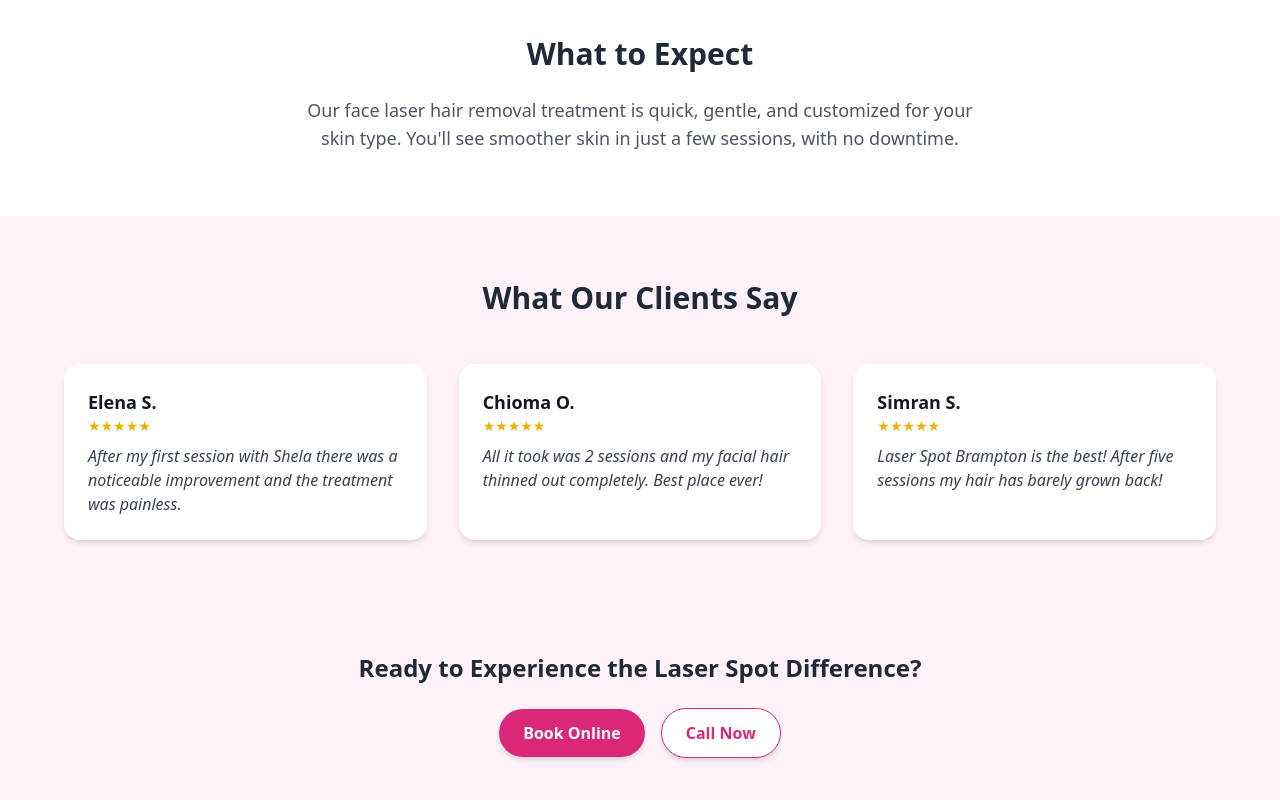
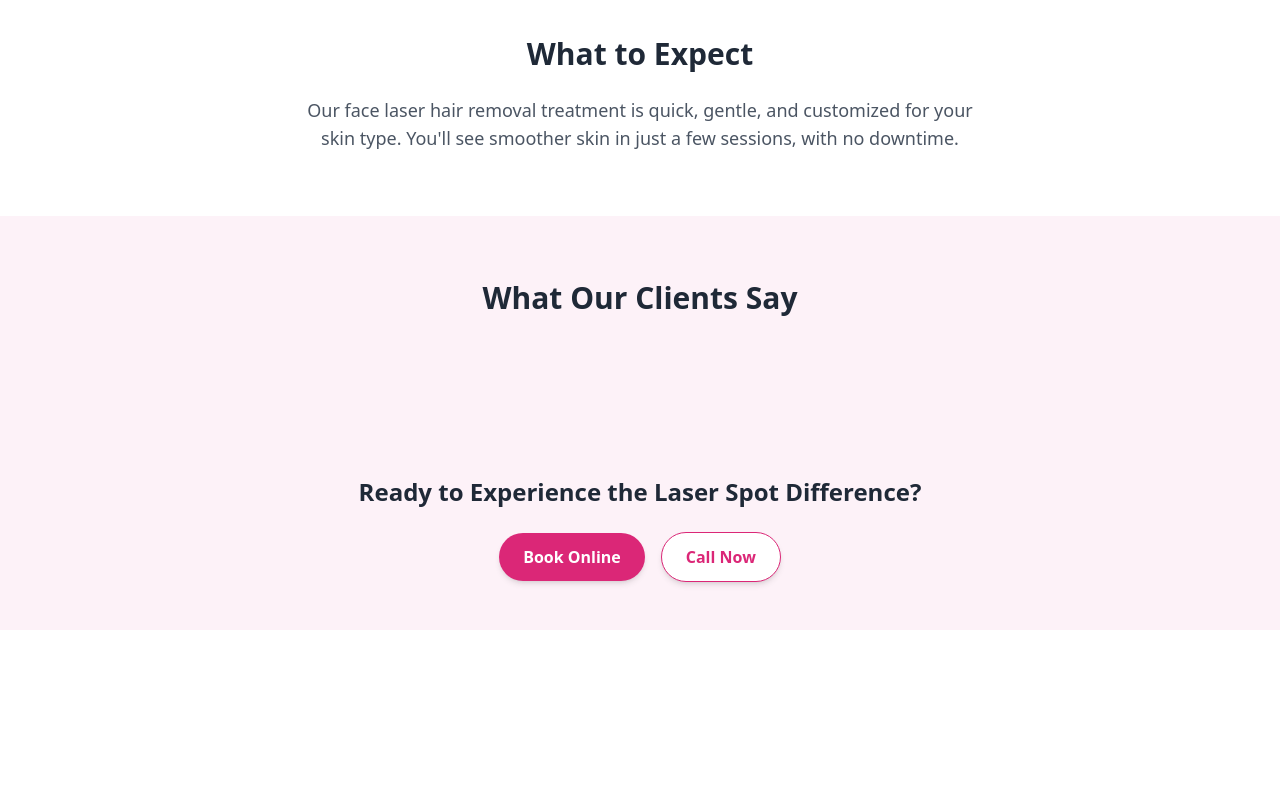
Before and after one commit to AbbasAli5784/Landing-Page, a React (Create React App) app: page / in a window 1280 px wide. Shown: the part 1124-1924 px from the top of the page. After the commit the page ends 1754 px from the top, so only its background shows below. Built offline with nearby package versions, Linux system fonts and the light colour scheme.

Commit message:
Created 2 new varations for A/B testing, as well as implemented dynamic google reviews via elfsight

```diff
--- a/public/index.html
+++ b/public/index.html
@@ -57,5 +57,11 @@
         return false;
       }
     </script>
+
+    <!-- Elfsight Google Reviews Script -->
+    <script
+      src="https://static.elfsight.com/platform/platform.js"
+      async
+    ></script>
   </body>
 </html>
--- a/src/LaserPromo.jsx
+++ b/src/LaserPromo.jsx
@@ -3,6 +3,9 @@
 import { useInView } from "react-intersection-observer";
 import { useEffect } from "react";
 import Face from "./img/face.jpg"; // Hero background image
+
+const searchParams = new URLSearchParams(window.location.search);
+const adVariant = searchParams.get("ad");
 
 const FadeSection = ({ children }) => {
   const controls = useAnimation();
@@ -35,6 +38,28 @@
     heroControls.start({ opacity: 1, y: 0 });
   }, [heroControls]);
 
+  const getHeadline = () => {
+    switch (adVariant) {
+      case "face":
+        return "🌟 50% Off Face Laser Hair Removal 🌟";
+      case "general":
+        return "🌟 50% Off Laser Hair Removal Services 🌟";
+      default:
+        return "🌟 Face Laser Hair Removal – Only $79.99 🌟";
+    }
+  };
+
+  const getSubtext = () => {
+    switch (adVariant) {
+      case "face":
+        return "Get 50% off our gentle and effective face treatments. First-time clients only.";
+      case "general":
+        return "Smooth, safe, and lasting results — now 50% off for new clients.";
+      default:
+        return "(Reg. $150) Smooth, safe, and long-lasting results. First-time clients only.";
+    }
+  };
+
   return (
     <motion.section
       className="relative min-h-screen flex flex-col justify-center items-center text-center px-4 overflow-hidden"
@@ -47,14 +72,12 @@
         style={{ backgroundImage: `url(${Face})` }}
       />
       <div className="absolute inset-0 bg-pink-100 bg-opacity-60 -z-10" />
-
       <div className="z-10 animate-fade-in">
         <h1 className="text-4xl md:text-5xl font-bold text-gray-900 mb-4 drop-shadow-lg">
-          🌟 Face Laser Hair Removal – Only $79.99 🌟
+          {getHeadline()}
         </h1>
         <p className="text-lg md:text-xl text-gray-700 mb-6 drop-shadow">
-          (Reg. $150) Smooth, safe, and long-lasting results. First-time clients
-          only.
+          {getSubtext()}
         </p>
         <a
           href="https://www.laserspot.ca/booking-calendar/free-consultation?referral=service_list_widget"
@@ -124,31 +147,13 @@
       <h2 className="text-3xl font-bold text-gray-800 mb-12">
         What Our Clients Say
       </h2>
-      <div className="max-w-6xl mx-auto grid gap-8 md:grid-cols-2 lg:grid-cols-3">
-        <div className="bg-white shadow-md rounded-2xl p-6 text-left">
-          <h4 className="text-lg font-semibold text-gray-900">Elena S.</h4>
-          <div className="text-yellow-500 text-sm mb-2">★★★★★</div>
-          <p className="text-gray-700 italic">
-            After my first session with Shela there was a noticeable improvement
-            and the treatment was painless.
-          </p>
-        </div>
-        <div className="bg-white shadow-md rounded-2xl p-6 text-left">
-          <h4 className="text-lg font-semibold text-gray-900">Chioma O.</h4>
-          <div className="text-yellow-500 text-sm mb-2">★★★★★</div>
-          <p className="text-gray-700 italic">
-            All it took was 2 sessions and my facial hair thinned out
-            completely. Best place ever!
-          </p>
-        </div>
-        <div className="bg-white shadow-md rounded-2xl p-6 text-left">
-          <h4 className="text-lg font-semibold text-gray-900">Simran S.</h4>
-          <div className="text-yellow-500 text-sm mb-2">★★★★★</div>
-          <p className="text-gray-700 italic">
-            Laser Spot Brampton is the best! After five sessions my hair has
-            barely grown back!
-          </p>
-        </div>
+
+      {/* Elfsight Google Reviews */}
+      <div className="max-w-4xl mx-auto">
+        <div
+          className="elfsight-app-fef96e09-37fc-4b5d-bebf-caa44cf77e84"
+          data-elfsight-app-lazy
+        ></div>
       </div>
     </section>
 
```
